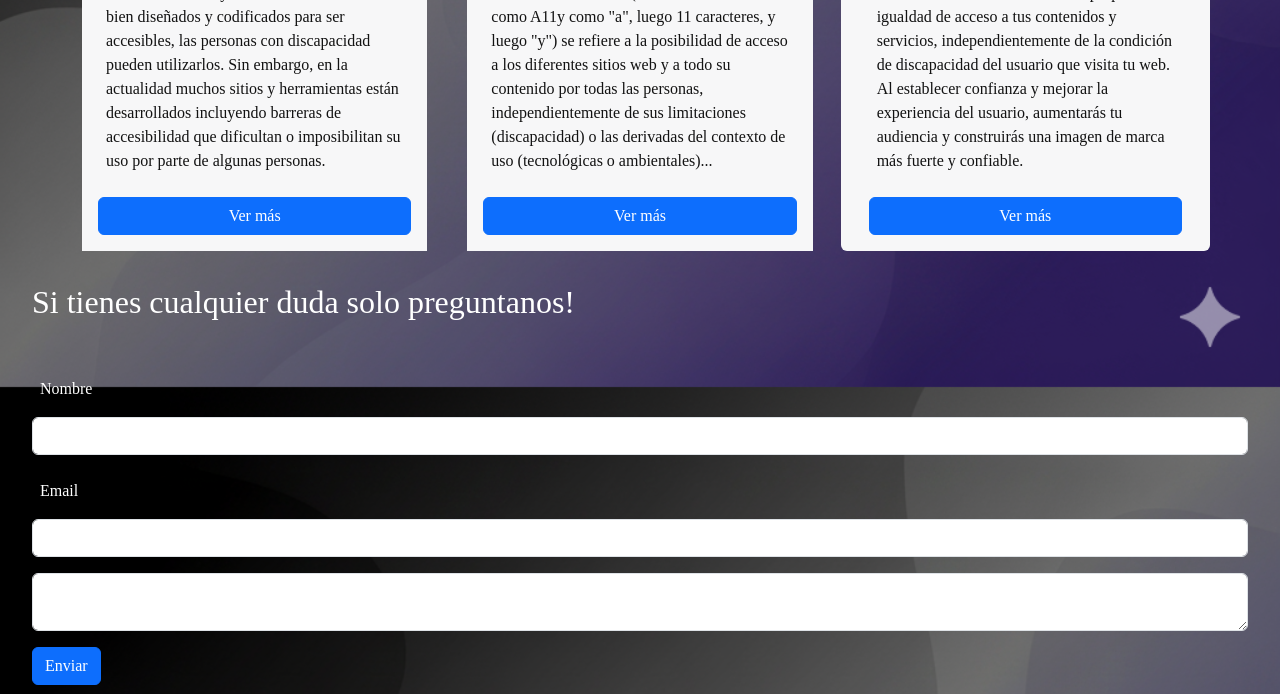
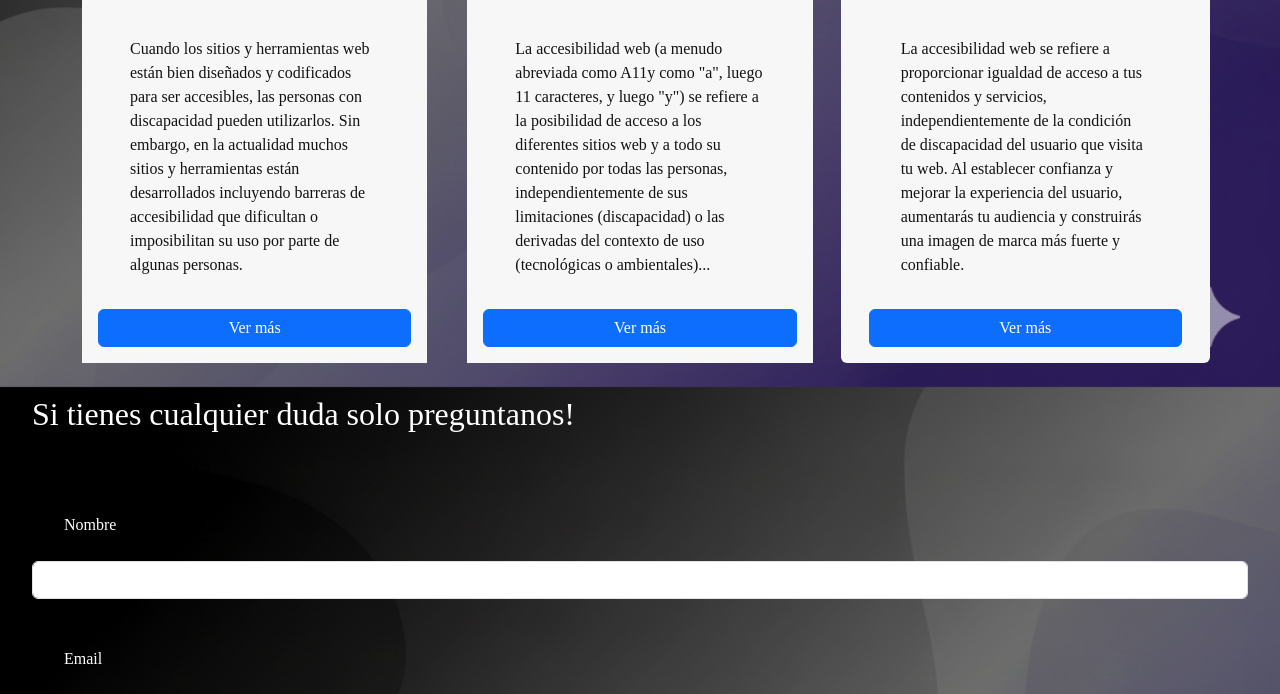
Before and after one commit to AndresISouto/accesibilidad, a website: page index.html in a window 1280 px wide. Shown: the part 2173-2867 px from the top of the page. Drawn offline with nearby package versions, Linux system fonts and the light colour scheme; a web font is replaced by a local one.

Commit message:
placeholder style and some padding and margin

```diff
--- a/css/styles.css
+++ b/css/styles.css
@@ -91,8 +91,8 @@ h4 {
 
 p,
 label {
-  margin: 0, 5rem;
-  padding: 0.5rem;
+  margin: 1rem;
+  padding: 1rem;
   color: white;
 }
 
@@ -185,3 +185,8 @@ ul {
   width: 100%;
   height: 50vh;
 }
+
+textarea::placeholder {
+  color: black !important;
+  /* Override default reduced opacity in some browsers like Firefox */
+}
```
